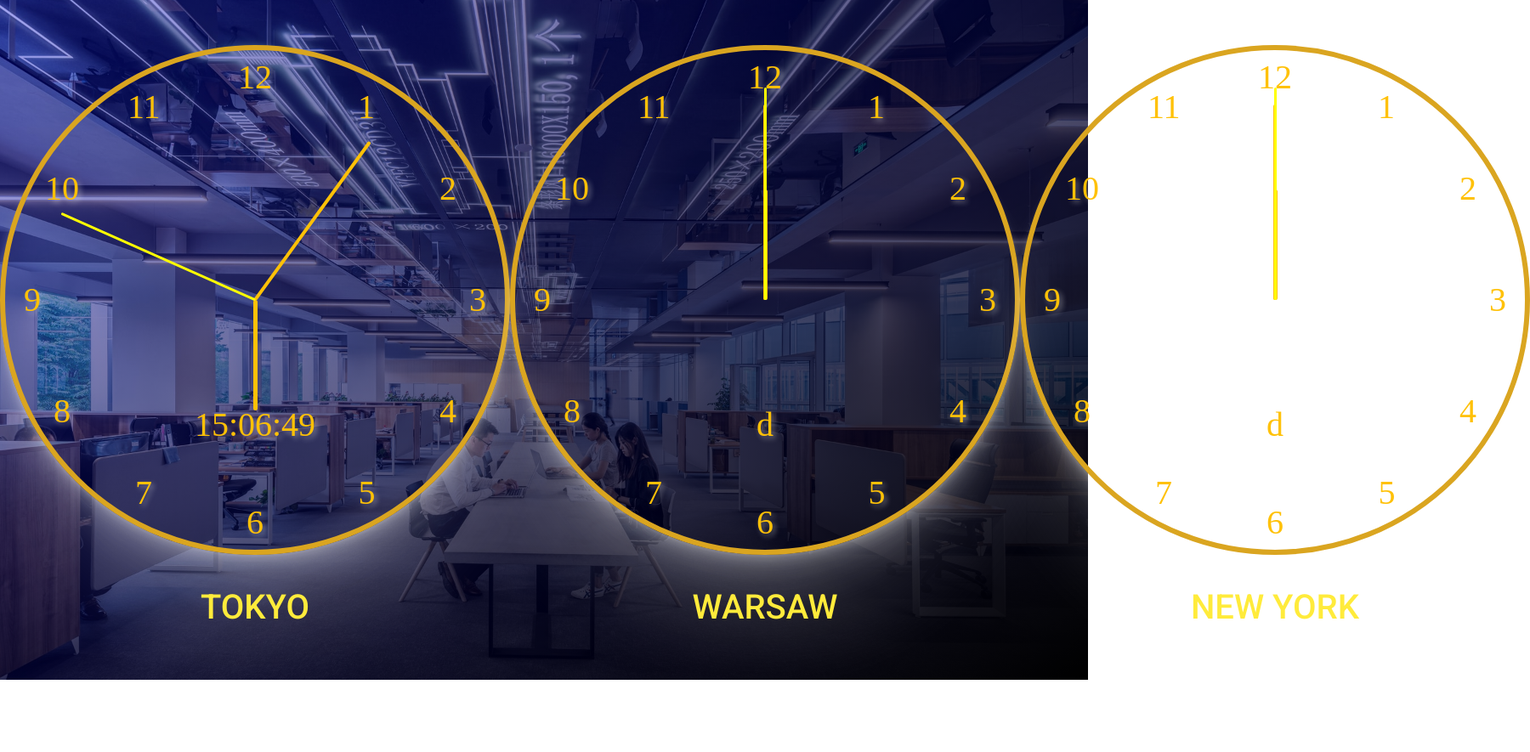
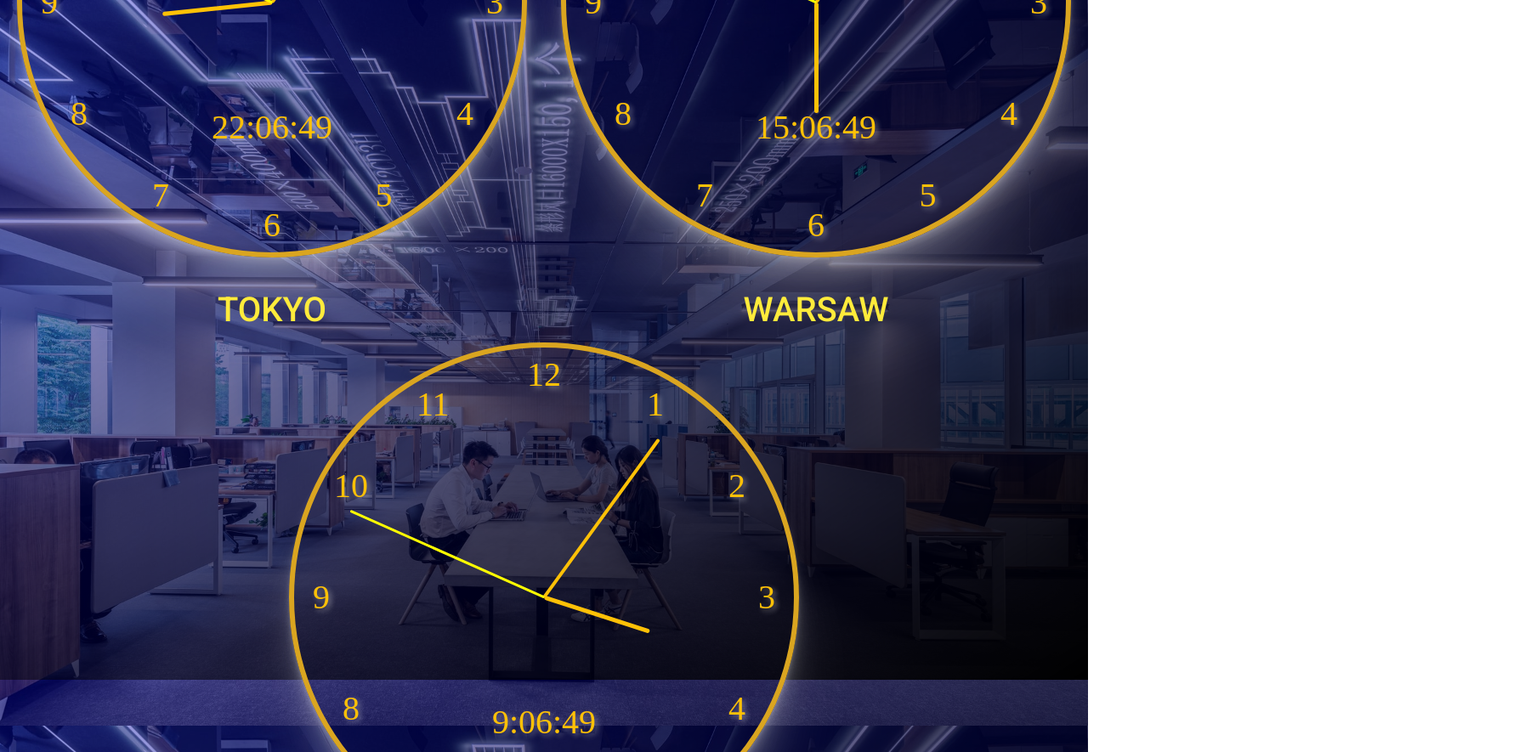
Before and after one commit to Bert0ne/clock-stoper-timer, a website: page index.html in a window 1280 px wide. Shown: the top 885 px of the page at 85% size, 1800 px wide, since content can reach past the window. Before the commit the page ends 800 px from the top, so only its background shows below. Drawn offline with Linux system fonts and the light colour scheme.

Commit message:
add 3clocks

```diff
--- a/js.js
+++ b/js.js
@@ -1,6 +1,6 @@
-let clockS = document.querySelector('.clock__hands--secondHand');
-let clockM = document.querySelector('.clock__hands--minuteHand');
-let clockH = document.querySelector('.clock__hands--hourHand');
+let clockS = document.querySelectorAll('.clock__hands--secondHand');
+let clockM = document.querySelectorAll('.clock__hands--minuteHand');
+let clockH = document.querySelectorAll('.clock__hands--hourHand');
 
 //Download time from new Date and put into css
 setInterval(() => {
@@ -8,52 +8,41 @@ setInterval(() => {
     let secondNum = time.getSeconds() * 6;
     let minuteNum = time.getMinutes() * 6;
     let hourNum = time.getHours() * 12;
-    clockS.style.transform = "rotate("+ secondNum +"deg)";
-    clockM.style.transform = "rotate("+ minuteNum +"deg)";
-    clockH.style.transform = "rotate("+ hourNum+"deg)";
+
+
+    for (let i = 0; i < 3; i++) {
+
+    clockS[i].style.transform = "rotate("+ secondNum +"deg)";
+    clockM[i].style.transform = "rotate("+ minuteNum +"deg)";
+    }
+
+    clockH[0].style.transform = "rotate("+ (hourNum + 84)+"deg)"; //TOKIO
+    clockH[1].style.transform = "rotate("+ hourNum+"deg)"; //WARSAW
+    clockH[2].style.transform = "rotate("+ (hourNum - 72)+ "deg)"; // NEW YORK
+
+
     console.log();
+
+
 }, 50);
 
 
-/* //adding time " by hand " withouy new Date
-function seconds() {
-    clockS.style.transform = "rotate("+ secondNum +"deg)";
-}
-function minutes() {
-    clockM.style.transform = "rotate("+ minuteNum +"deg)";
-    if (minuteNum % 360 == 0 ) {
-        hourNum += 15;
-        hours()
-       // console.log(hourNum);
-    }
-}
-function hours() {
-    clockH.style.transform = "rotate("+ hourNum +"deg)";
-}
-*/
-/* setInterval(() => {
-    secondNum += 6;
-    //console.log(secondNum);
-    seconds();
-
-    if (secondNum % 360 == 0) {
-        minuteNum += 6;
-        minutes();
-        //console.log(minuteNum);
-    }
-}, 1000);
-*/
 
 
 //Number's clock inside a big clock
 const clock = () => {
     const time = new Date();
-    // console.log(time.toLocaleString());
-    // console.log(time.toLocaleDateString());
+
     const secondsB = time.getSeconds() < 10 ? "0" + time.getSeconds() : time.getSeconds();
     const minutesB = time.getMinutes() < 10 ? "0" + time.getMinutes() : time.getMinutes();
     const hoursB = time.getHours() < 10 ? "0" + time.getHours() : time.getHours();
-    document.querySelector('.clock-inside').textContent = `${hoursB}:${minutesB}:${secondsB}`
+    let watch = document.querySelectorAll('.clock-inside');
+    watch[0].textContent = `${hoursB + 7}:${minutesB}:${secondsB}`;
+    watch[1].textContent = `${hoursB}:${minutesB}:${secondsB}`;
+    watch[2].textContent = `${hoursB - 6}:${minutesB}:${secondsB}`;
+
+
+
    }
 
    setInterval(clock, 100);
--- a/sass/base.scss
+++ b/sass/base.scss
@@ -24,16 +24,16 @@ body {
         rgba(blue, 0.3),
         rgba(black, 1)),
     url(../image/office.jpg);
-
-
-    background-repeat: no-repeat;
     background-position: center;
     background-size: cover;
+    background-attachment: fixed;
 
 
     display: flex;
+    flex-wrap: wrap;
     justify-content: space-around;
-    align-items: center;
+    align-content: center;
+    height: 100vh;
 }
 
 
@@ -44,7 +44,7 @@ body {
     align-items: center;
     flex-direction: column;
 
-    height: 100vh;
+    height: 700px;
 
     .timeZoneName {
         font-size: 4rem;
```
Also changed, not shown: css/style.css.
